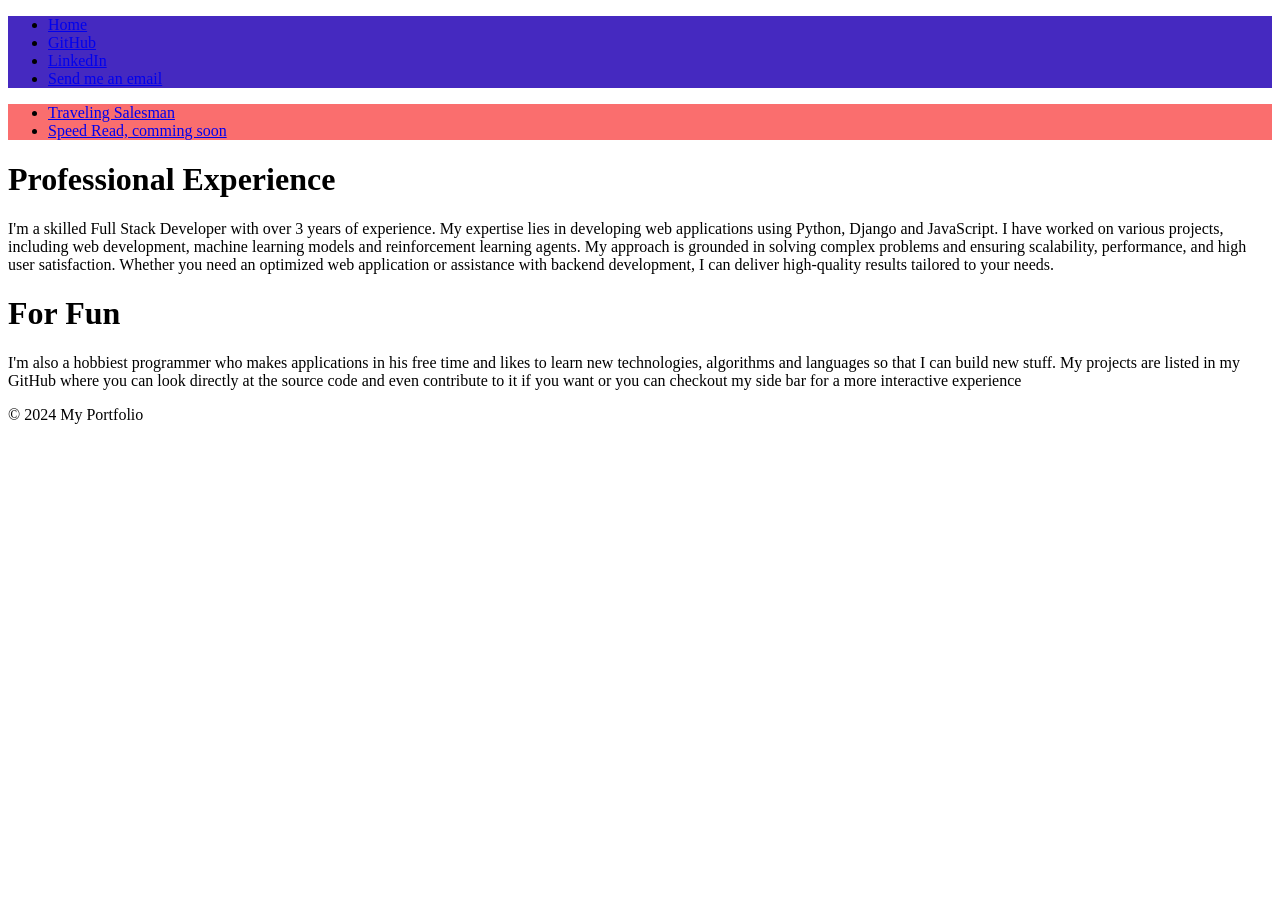
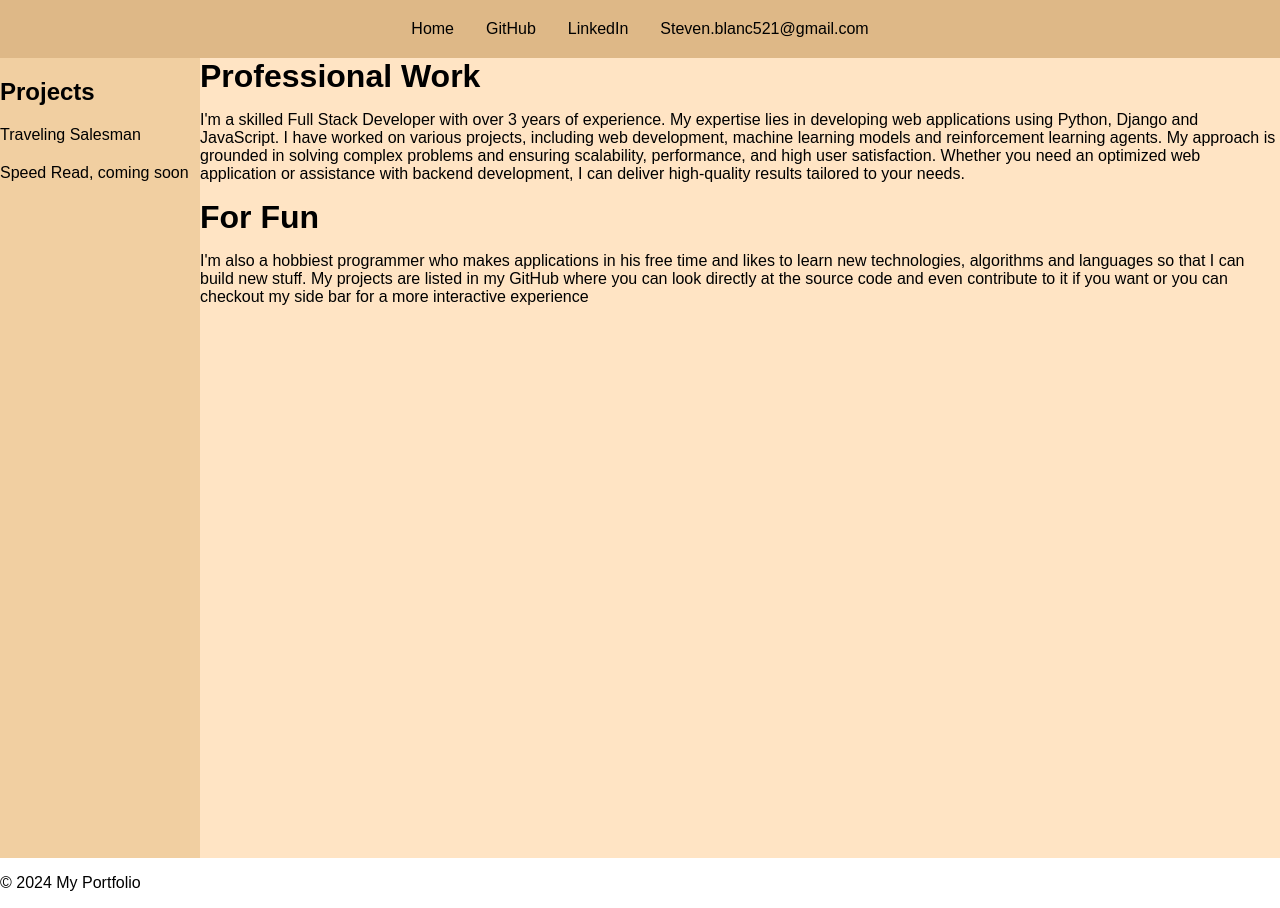
Before and after one commit to 19sblanco/website, a Django app: page / in a window 1280 px wide. Before the commit the page ends 424 px from the top, so only its background shows below. Run offline with Django 5.2, Linux system fonts and the light colour scheme.

Commit message:
updated style.css and index.html

```diff
--- a/requirements.txt
+++ /dev/null
@@ -1,2 +0,0 @@
-Django==4.2.3
-# Add any other dependencies your project needs
--- a/website/portfolio/static/css/style.css
+++ b/website/portfolio/static/css/style.css
@@ -1,9 +1,70 @@
-.navbar {
-    background-color: #4529c0;
-    font-size: 10;
+:root {
+    --nav-bar-height: 20px;
+    --side-bar-width: 200px;
 }
 
+body {
+    margin: 0;
+    font-family: Arial, sans-serif;
+}
+
+/* Navigation Bar */
+.navbar ul {
+    list-style-type: none;
+    padding: var(--nav-bar-height);
+    margin: 0;
+    display: flex;
+    justify-content: center;
+    background-color: burlywood;
+}
+
+.navbar li {
+    margin: 0 1rem;
+}
+
+.navbar a {
+    color: black;
+    text-decoration: none;
+    transition: color 0.3s ease;
+}
+
+.navbar a:hover {
+    color: #cbd5e0;
+}
+
+/* Side Bar */
 .sidebar {
-    background-color: #fa6e6e;
-    font-size: 1;
+    height: 100vh;
+    width: var(--side-bar-width);
+    position: fixed;
+    top: 800;
+    left: 0;
+    background-color: rgb(241, 207, 161);
 }
+
+.sidebar ul {
+    list-style-type: none;
+    margin: 0px;
+    padding: 0px;
+    text-align: left;
+}
+
+.sidebar li {
+    margin-bottom: 20px;
+}
+
+.sidebar a {
+    text-decoration: none;
+    color: black;
+}
+
+/* about */
+.about {
+    height: 100vh;
+    margin-left: var(--side-bar-width);
+    background-color: bisque;
+}
+
+.about h1 {
+    margin: 0;
+}
--- a/website/portfolio/templates/portfolio/index.html
+++ b/website/portfolio/templates/portfolio/index.html
@@ -13,23 +13,35 @@
                 <li><a href="/">Home</a></li>
                 <li><a href="https://github.com/19sblanco/" target="_blank">GitHub</a></li>
                 <li><a href="www.linkedin.com/in/steven-blanco-b69553199", target="_blank">LinkedIn</a></li>
-                <!-- todo fix this -->
-                <li><a href="mailto:steven.blanc521@gmail.com">Send me an email</a></li>
+                <li><a href="mailto:steven.blanc521@gmail.com">Steven.blanc521@gmail.com</a></li>
             </ul>
         </nav>
 
         <div class="sidebar">
+            <h2>Projects</h2>
             <ul>
                 <li><a href="/tsp">Traveling Salesman</a></li>
-                <li><a href="/">Speed Read, comming soon</a></li>
+                <li><a href="/">Speed Read, coming soon</a></li>
             </ul>
         </div>
 
-        <div class="about"></div>
-            <h1>Professional Experience</h1>
-            <p>I'm a skilled Full Stack Developer with over 3 years of experience. My expertise lies in developing web applications using Python, Django and JavaScript. I have worked on various projects, including web development, machine learning models and reinforcement learning agents. My approach is grounded in solving complex problems and ensuring scalability, performance, and high user satisfaction. Whether you need an optimized web application or assistance with backend development, I can deliver high-quality results tailored to your needs.</p>
+        <div class="about">
+            <h1>Professional Work</h1>
+            <p>
+                I'm a skilled Full Stack Developer with over 3 years of experience.
+                My expertise lies in developing web applications using Python, Django and JavaScript.
+                I have worked on various projects, including web development, machine learning models and reinforcement learning agents.
+                My approach is grounded in solving complex problems and ensuring scalability, performance, and high user satisfaction.
+                Whether you need an optimized web application or assistance with backend development,
+                I can deliver high-quality results tailored to your needs.
+            </p>
             <h1>For Fun</h1>
-            <p>I'm also a hobbiest programmer who makes applications in his free time and likes to learn new technologies, algorithms and languages so that I can build new stuff. My projects are listed in my GitHub where you can look directly at the source code and even contribute to it if you want or you can checkout my side bar for a more interactive experience</p>
+            <p>
+                I'm also a hobbiest programmer who makes applications in his free time and likes to learn new technologies,
+                algorithms and languages so that I can build new stuff. My projects are listed in my GitHub where you can
+                look directly at the source code and even contribute to it if you want or you can checkout my side bar for a
+                more interactive experience
+            </p>
         </div>
 
 
```
Also changed, not shown: amplify.yml (deleted, +0 -17 lines).
